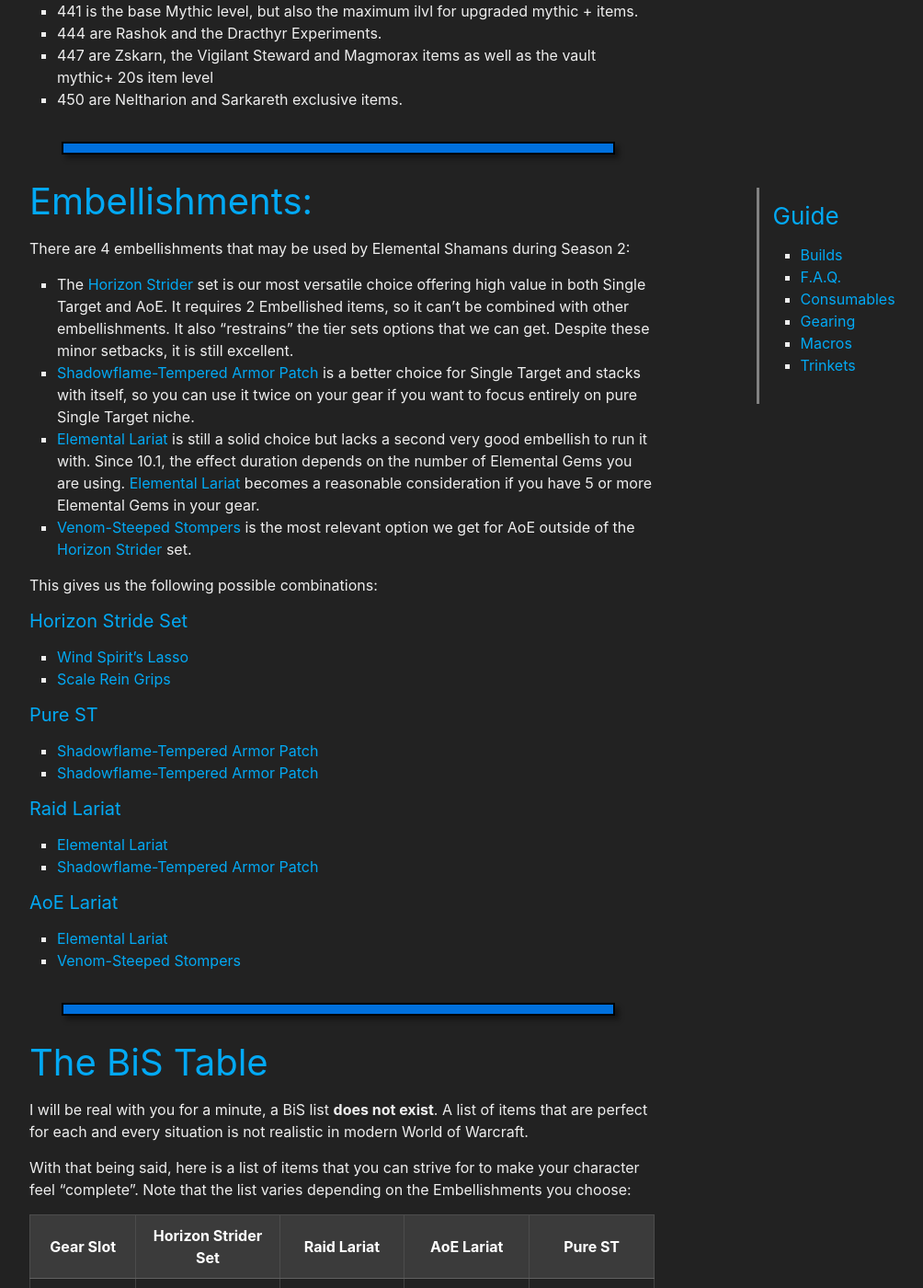
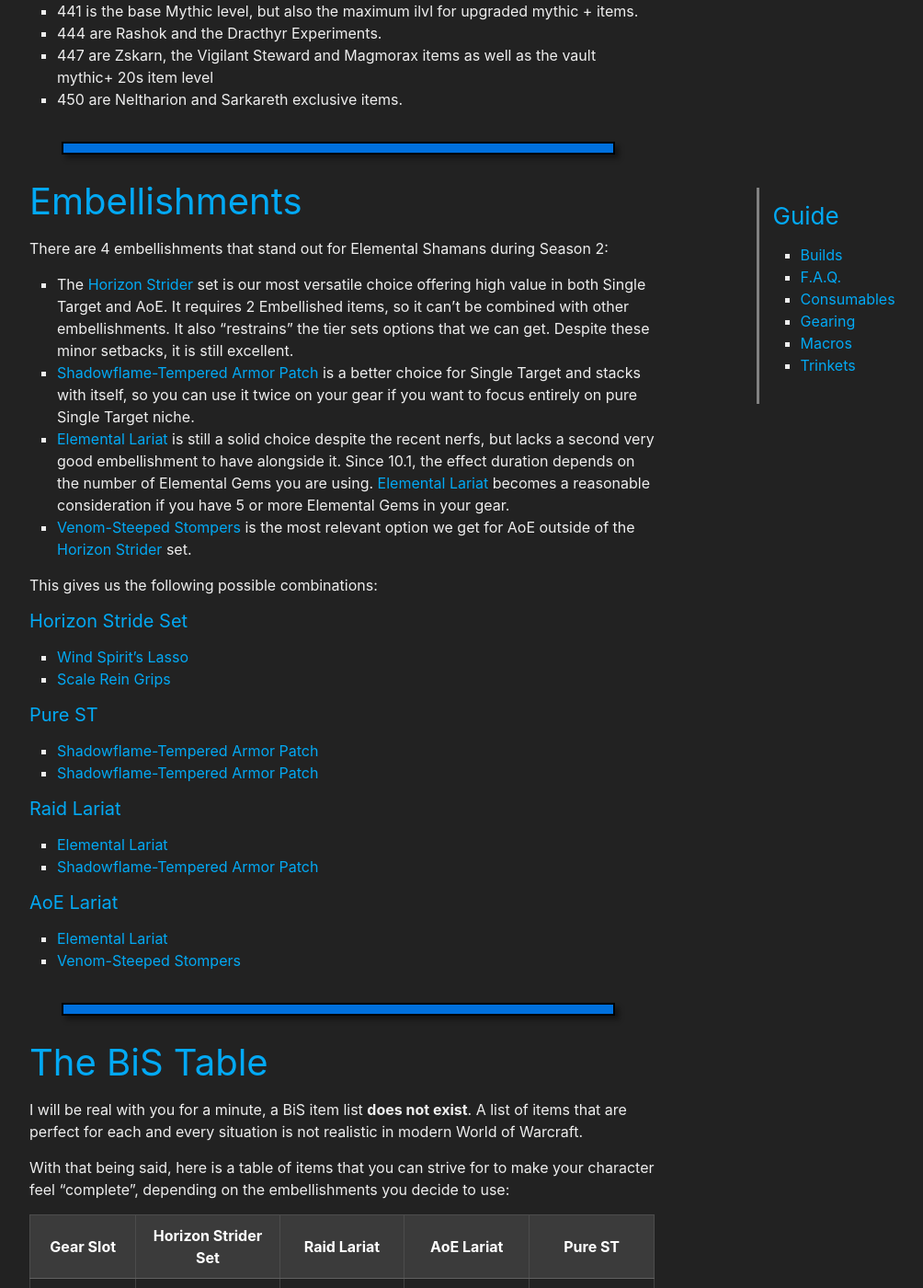
Before and after one commit to stormearthandlava/stormearthandlava.github.io, a Jekyll site: the page built from guide/general/gear.md, in a window 1280 px wide and 1400 px high, scrolled down 784 px. Shown: the whole window at 92% size, without its empty margins (268-1272 px from the left). Built offline with Jekyll 4.4.1, drawn with Linux system fonts in a browser that asks for light colours; a script that is not in the unit is left out; some of the changed text lies outside the part shown.

Commit message:
Proofreading

```diff
--- a/_data/affixes.yml
+++ b/_data/affixes.yml
@@ -40,7 +40,7 @@
 
 # Tier 14 - On Death // Health Threshold
 raging: <a href="https://www.wowhead.com/affix=6/raging" target="blank">Raging</a>
-enrage: <a href="https://www.wowhead.com/spell=178658/enrage" target="blank">Enrage</a>
+enrage: <a href="https://www.wowhead.com/ptr/spell=228318/enrage" target="blank">Enrage</a>
 
 bolstering: <a href="https://www.wowhead.com/affix=7/bolstering" target="blank">Bolstering</a>
 bolster: <a href="https://www.wowhead.com/spell=209859/bolster" target="blank">Bolster</a>
--- a/guide/general/gear.md
+++ b/guide/general/gear.md
@@ -22,13 +22,13 @@
 
 <hr>
 
-# Embellishments:
+# Embellishments
 
-There are 4 embellishments that may be used by Elemental Shamans during Season 2:
+There are 4 embellishments that stand out for Elemental Shamans during Season 2:
 
 - The {{ site.data.gear.horizon_strider }} set is our most versatile choice offering high value in both Single Target and AoE. It requires 2 Embellished items, so it can't be combined with other embellishments. It also "restrains" the tier sets options that we can get. Despite these minor setbacks, it is still excellent.
 - {{ site.data.gear.shadowflame_tempered_armor_patch }} is a better choice for Single Target and stacks with itself, so you can use it twice on your gear if you want to focus entirely on pure Single Target niche.
-- {{ site.data.gear.elemental_lariat }} is still a solid choice but lacks a second very good embellish to run it with. Since 10.1, the effect duration depends on the number of Elemental Gems you are using. {{ site.data.gear.elemental_lariat }} becomes a reasonable consideration if you have 5 or more Elemental Gems in your gear.
+- {{ site.data.gear.elemental_lariat }} is still a solid choice despite the recent nerfs, but lacks a second very good embellishment to have alongside it. Since 10.1, the effect duration depends on the number of Elemental Gems you are using. {{ site.data.gear.elemental_lariat }} becomes a reasonable consideration if you have 5 or more Elemental Gems in your gear.
 - {{ site.data.gear.venom_steeped_stompers }} is the most relevant option we get for AoE outside of the {{ site.data.gear.horizon_strider }} set.
 
 This gives us the following possible combinations:
@@ -52,15 +52,15 @@
 
 # The BiS Table
 
-I will be real with you for a minute, a BiS list **does not exist**. A list of items that are perfect for each and every situation is not realistic in modern World of Warcraft.
+I will be real with you for a minute, a BiS item list **does not exist**. A list of items that are perfect for each and every situation is not realistic in modern World of Warcraft.
 
-With that being said, here is a list of items that you can strive for to make your character feel "complete". Note that the list varies depending on the Embellishments you choose:
+With that being said, here is a table of items that you can strive for to make your character feel "complete", depending on the embellishments you decide to use:
 
 <div class="table-17-23-20-20-20" markdown="1">
 
 Gear Slot | Horizon Strider Set | Raid Lariat | AoE Lariat | Pure ST
 :---: | :---: | :---: | :---: | :---:
-Helm | {{ site.data.gear.spangenhelm_of_the_cinderwolf }} | | |
+Head | {{ site.data.gear.spangenhelm_of_the_cinderwolf }} | | |
 Neck | {{ site.data.gear.red_sky_pendant }} | {{ site.data.gear.elemental_lariat }} | {{ site.data.gear.elemental_lariat }} | {{ site.data.gear.red_sky_pendant }}
 Shoulder | {{ site.data.gear.thunderpads_of_the_cinderwolf }} | | |
 Back | {{ site.data.gear.voice_of_the_silent_star }} | | |
```
Also changed, not shown: other parts of guide/general/gear.md (+5 -5 lines), guide/mythic_plus/DF_season_2.md (+1 -1 lines).
